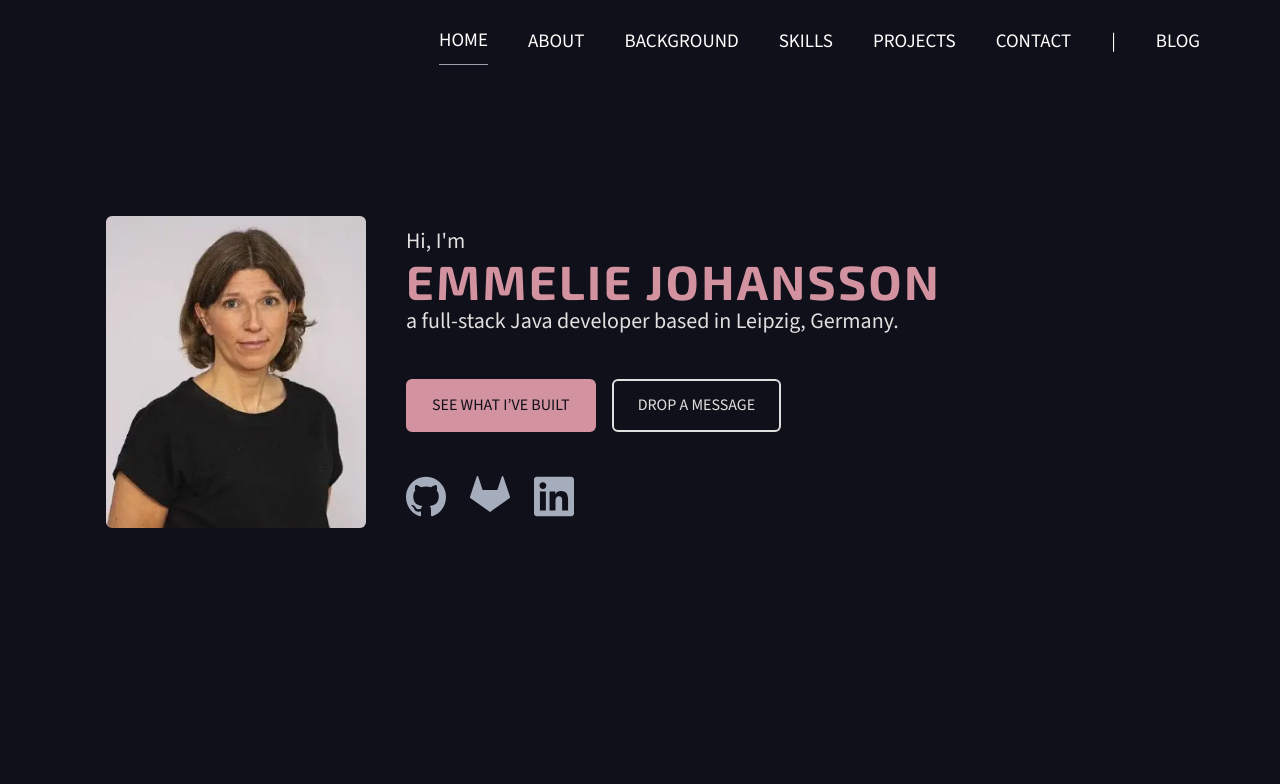
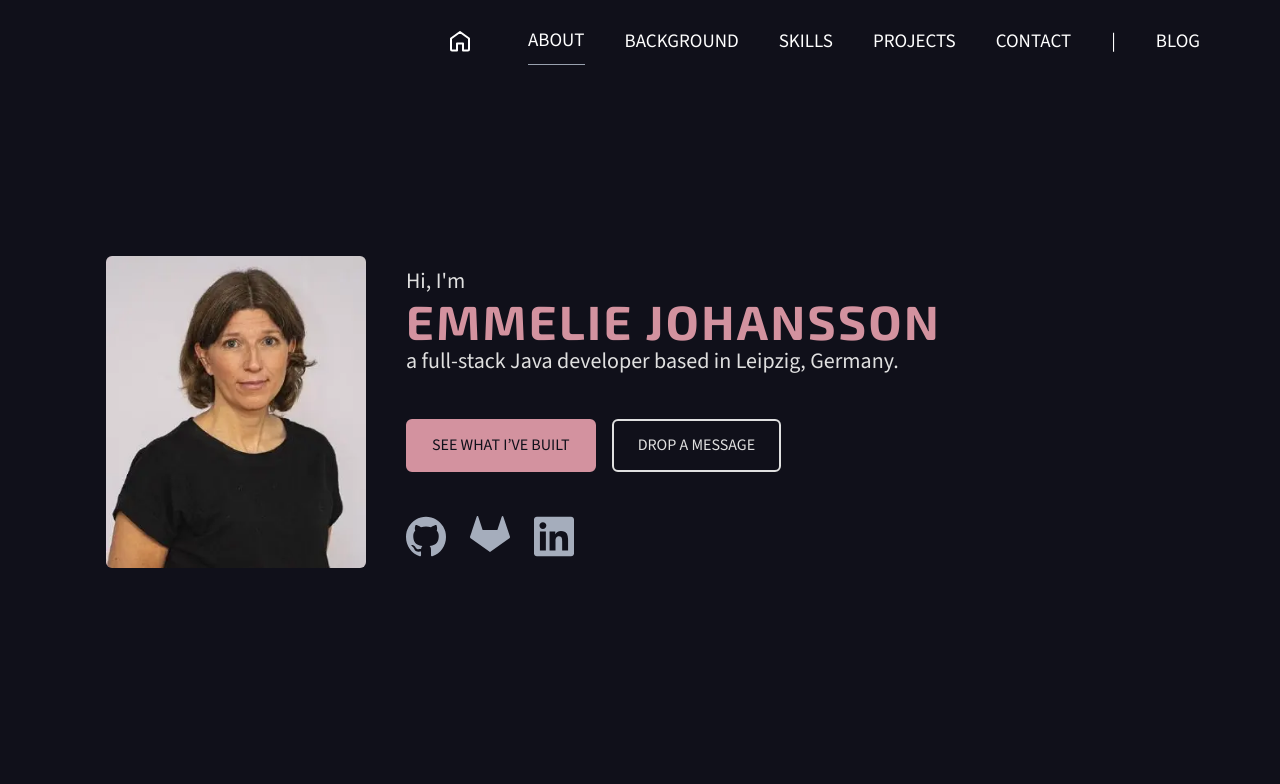
Before and after one commit to Emmelie83/PortfolioReact, a React (Vite) app: page / in a window 1280 px wide. Shown: the top 784 px of the page. Built offline with nearby package versions, Linux system fonts and the light colour scheme.

Commit message:
Add home icon to mobile menu

```diff
--- a/src/components/NavBar.tsx
+++ b/src/components/NavBar.tsx
@@ -3,8 +3,22 @@ import { Menu, X } from "lucide-react";
 import NavLinks from "./NavLinks";
 import BlogLink from "./BlogLink";
 
+const HomeIcon = () => (
+	<svg
+		xmlns="http://www.w3.org/2000/svg"
+		width="24"
+		height="24"
+		fill="none"
+		stroke="currentColor"
+		strokeWidth="2"
+		strokeLinecap="round"
+		strokeLinejoin="round"
+		viewBox="0 0 24 24">
+		<path d="M3 9.5L12 3l9 6.5v11a1 1 0 0 1-1 1h-5v-7H9v7H4a1 1 0 0 1-1-1v-11z" />
+	</svg>
+);
+
 const navSections = [
-	"home",
 	"about",
 	"background",
 	"skills",
@@ -37,10 +51,13 @@ export default function NavBar() {
 	}, []);
 
 	return (
-		<header id="start"  className="flex justify-center">
+		<header id="start" className="flex justify-center">
 			<nav className="fixed text-md font-light top-0 w-full z-20 bg-[#10101A] text-white max-w-[1800px] p-2 md:pr-4 lg:pr-10">
 				{/* Desktop */}
 				<div className="hidden lg:flex px-10 py-2 md:gap-8 lg:gap-10 items-center justify-end uppercase">
+					<a href="#home" aria-label="Home" className="mr-4">
+						<HomeIcon />
+					</a>
 					<NavLinks
 						navSections={navSections}
 						activeSection={activeSection}
@@ -62,6 +79,13 @@ export default function NavBar() {
 				{/* Mobile Menu */}
 				{menuOpen && (
 					<div className="flex flex-col gap-4 px-10 pb-10 lg:hidden bg-[#10101A] text-left uppercase items-start w-full h-lvh transition-all duration-300 ease-in-out">
+						<a
+							href="#home"
+							aria-label="Home"
+							onClick={() => setMenuOpen(false)}
+						>
+							<HomeIcon />
+						</a>
 						<NavLinks
 							navSections={navSections}
 							activeSection={activeSection}
--- a/src/modules/Footer.tsx
+++ b/src/modules/Footer.tsx
@@ -5,7 +5,7 @@ export default function Footer() {
   const year = new Date().getFullYear();
   return (
 		<footer className="flex flex-col items-center gap-4 my-10">
-			<a href="#start" className="flex flex-col items-center text-accent">
+			<a href="#home" className="flex flex-col items-center text-accent">
 				<ChevronsUp size={40} strokeWidth={1} />
 			</a>
 			<p className="text-sm lg:text-md mb-4">
--- a/src/modules/Header.tsx
+++ b/src/modules/Header.tsx
@@ -1,10 +1,12 @@
 import SocialIcons from "../components/SocialIcons";
 import profilePicture from "../assets/img/profile-picture.webp";
 import Button from "../components/Button";
+import NavBar from "../components/NavBar";
 
 export default function Header() {
 	return (
-		<div id="home" className="mt-10">
+    <div id="home" className="pt-10">
+      <NavBar />
 			<header className="flex flex-col lg:flex-row items-center justify-center max-w-screen-xl mx-auto lg:h-[600px] gap-10 px-4 md:px-14 lg:px-16 pt-20 lg:pt-12 lg:mt-12 md:pt-28 mb-12 sm:mb-20 lg:mb-0">
 				<img
 					className="w-[220px] sm:w-[260px] md:w-[300px] lg:w-[260px] rounded-md"
--- a/src/pages/Site.tsx
+++ b/src/pages/Site.tsx
@@ -1,4 +1,3 @@
-import NavBar from "../components/NavBar";
 import About from "../modules/About";
 import Background from "../modules/Background";
 import Footer from "../modules/Footer";
@@ -10,7 +9,6 @@ import ContactSection from "../modules/Contact";
 export default function Site() {
   return (
 		<div>
-			<NavBar />
 			<Header />
 			<main className="max-w-screen-xl mx-auto xs:px-4 sm:px-6 lg:px-12 xl:px-16">
 				<About />
```
